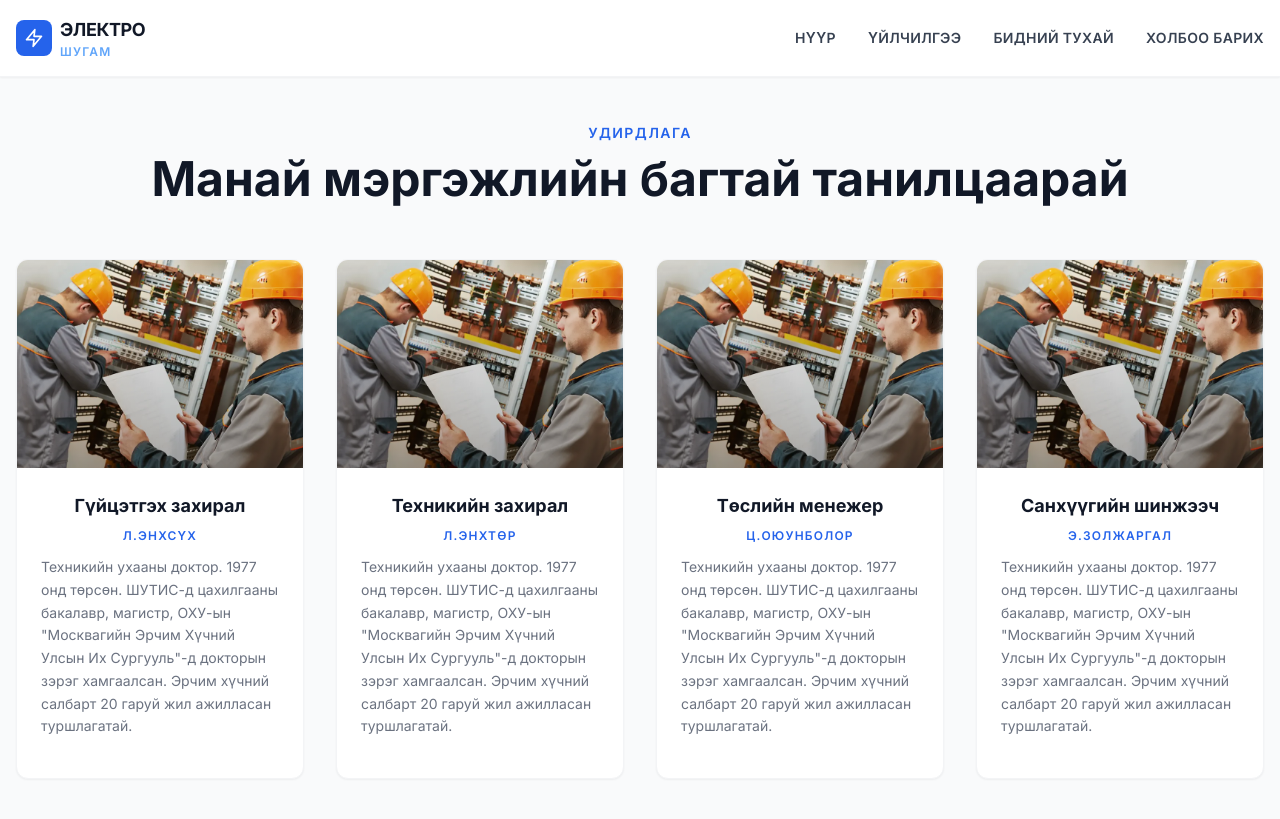
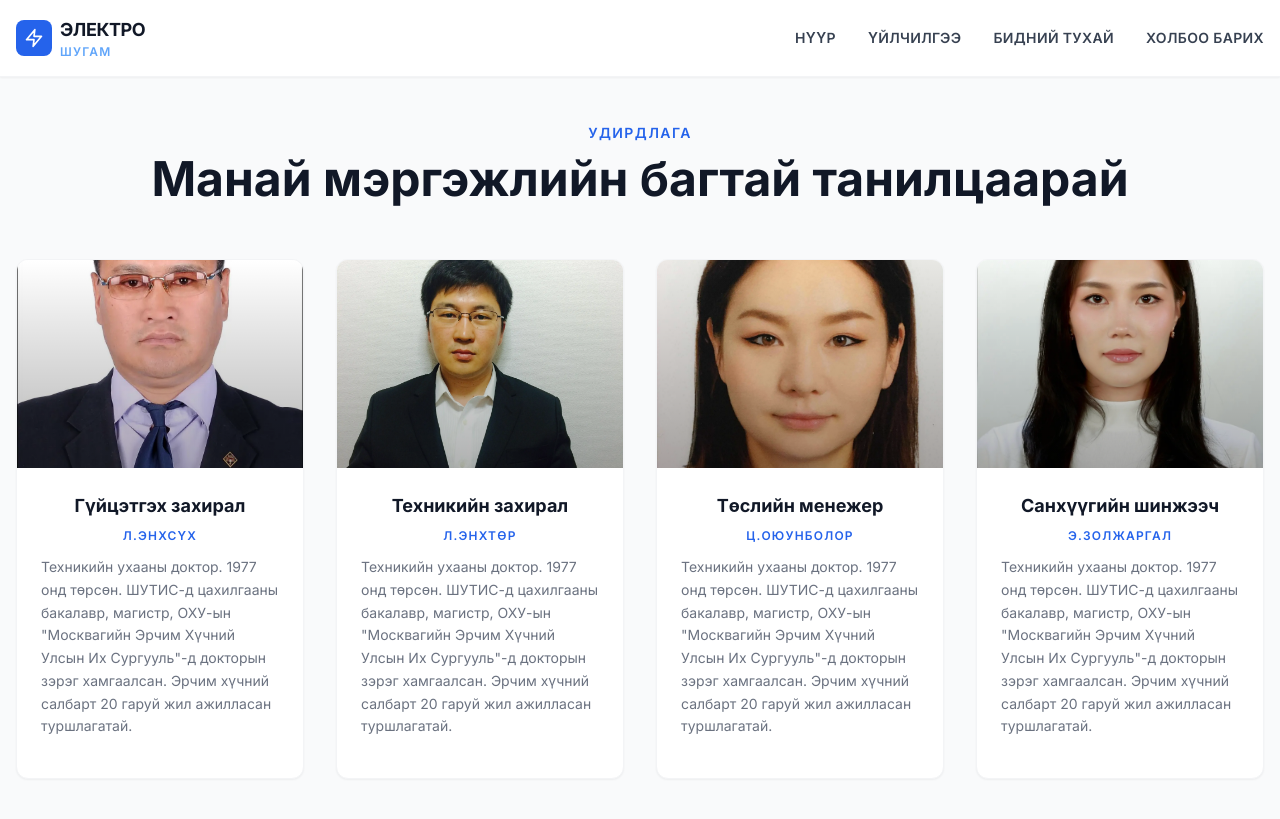
Before and after one commit to electroshugam/electroshugam_web_new, a Jekyll site: the page built from index.html, in a window 1280 px wide and 900 px high, scrolled down 3228 px. Shown: the top 819 px of the window. Built offline with Jekyll 4.4.1, drawn with Linux system fonts in a browser that asks for light colours; nearby versions of some CDN libraries.

Commit message:
fig update

```diff
--- a/index.html
+++ b/index.html
@@ -215,7 +215,7 @@ body_class: hero-dark
       <!-- Service 1 -->
       <div class="service-card group bg-white rounded-xl overflow-hidden shadow-sm hover:shadow-xl transition-all duration-300 border border-gray-100 hover:border-blue-100">
         <div class="relative h-52 overflow-hidden">
-          <img src="{{ '/media/auditor.webp' | relative_url }}" alt="Гүйцэтгэх захирал" class="service-image w-full h-full object-cover">
+          <img src="{{ '/media/enkhsukh.webp' | relative_url }}" alt="Гүйцэтгэх захирал" class="service-image w-full h-full object-cover">
           <div class="absolute inset-0 bg-gradient-to-t from-black/30 to-transparent"></div>
         </div>
         <div class="p-6">
@@ -227,7 +227,7 @@ body_class: hero-dark
       <!-- Service 2 -->
       <div class="service-card group bg-white rounded-xl overflow-hidden shadow-sm hover:shadow-xl transition-all duration-300 border border-gray-100 hover:border-blue-100">
         <div class="relative h-52 overflow-hidden">
-          <img src="{{ '/media/auditor.webp' | relative_url }}" alt="Техникийн захирал" class="service-image w-full h-full object-cover">
+          <img src="{{ '/media/enkhtur.webp' | relative_url }}" alt="Техникийн захирал" class="service-image w-full h-full object-cover">
           <div class="absolute inset-0 bg-gradient-to-t from-black/30 to-transparent"></div>
         </div>
         <div class="p-6">
@@ -239,7 +239,7 @@ body_class: hero-dark
       <!-- Service 3 -->
       <div class="service-card group bg-white rounded-xl overflow-hidden shadow-sm hover:shadow-xl transition-all duration-300 border border-gray-100 hover:border-blue-100">
         <div class="relative h-52 overflow-hidden">
-          <img src="{{ '/media/auditor.webp' | relative_url }}" alt="Төслийн менежер" class="service-image w-full h-full object-cover">
+          <img src="{{ '/media/oyunbolor.webp' | relative_url }}" alt="Төслийн менежер" class="service-image w-full h-full object-cover">
           <div class="absolute inset-0 bg-gradient-to-t from-black/30 to-transparent"></div>
         </div>
         <div class="p-6">
@@ -251,7 +251,7 @@ body_class: hero-dark
       <!-- Service 4 -->
       <div class="service-card group bg-white rounded-xl overflow-hidden shadow-sm hover:shadow-xl transition-all duration-300 border border-gray-100 hover:border-blue-100">
         <div class="relative h-52 overflow-hidden">
-          <img src="{{ '/media/auditor.webp' | relative_url }}" alt="Санхүүгийн шинжээч" class="service-image w-full h-full object-cover">
+          <img src="{{ '/media/zoljargal.webp' | relative_url }}" alt="Санхүүгийн шинжээч" class="service-image w-full h-full object-cover">
           <div class="absolute inset-0 bg-gradient-to-t from-black/30 to-transparent"></div>
         </div>
         <div class="p-6">
```
Also changed, not shown: media/enkhsukh.webp (added), media/enkhtur.webp (added), media/oyunbolor.webp (added), media/zoljargal.webp (added).
